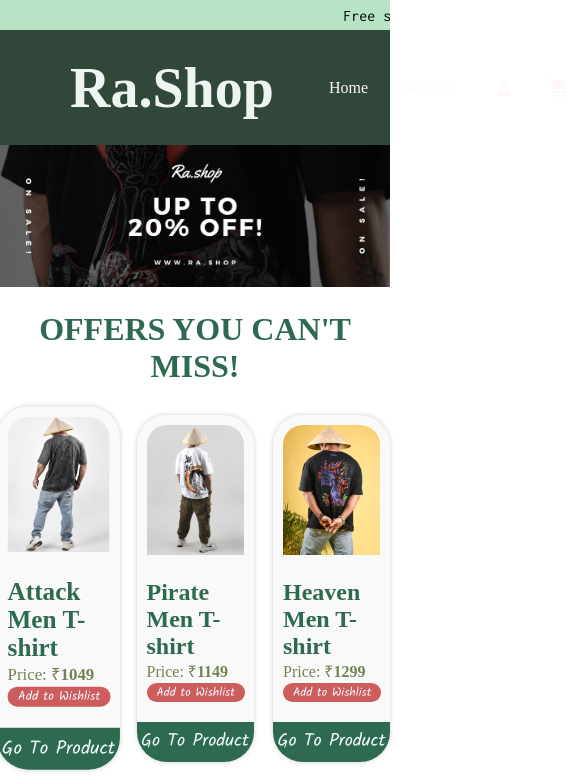
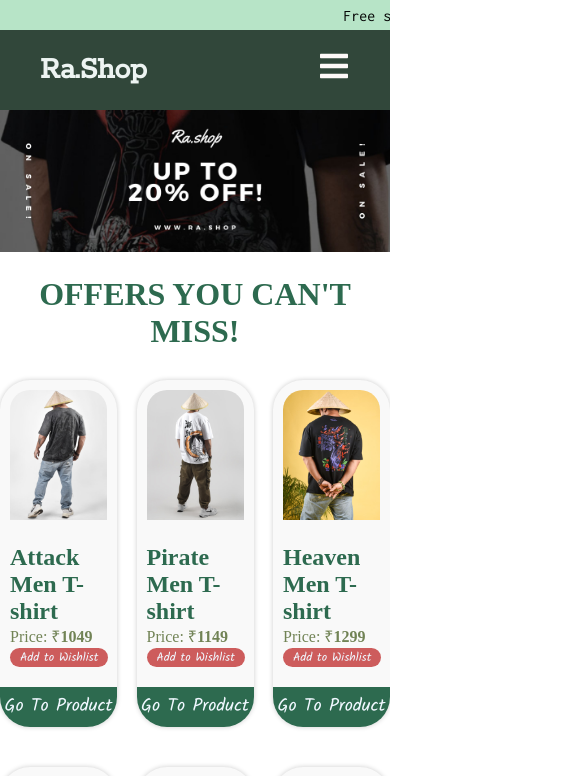
Before and after one commit to rakshixh/Ra.shop, a React (Create React App) app: page / in a window 390 px wide. Shown: the top 776 px of the page, 571 px wide, since content can reach past the window. Built offline with nearby package versions, Linux system fonts and the light colour scheme.

Commit message:
added responsiveness for header

```diff
--- a/src/components/Header.jsx
+++ b/src/components/Header.jsx
@@ -1,35 +1,56 @@
-import React from 'react'
-import { Link } from 'react-router-dom'
-import HeaderCSS from '../css/header.module.css'
-import { FaUser } from 'react-icons/fa'
-
-import {Stack, Badge} from '@mui/material';
-import ShoppingCartIcon from '@mui/icons-material/ShoppingCart';
+import React, { useState } from "react";
+import { Link } from "react-router-dom";
+import HeaderCSS from "../css/header.module.css";
+import { FaUser, FaBars, FaTimes } from "react-icons/fa";
+import { Stack, Badge } from "@mui/material";
+import ShoppingCartIcon from "@mui/icons-material/ShoppingCart";
 
 function Header() {
-  // get cart items from local storage to display the count on cart icon badge
-  const CartItemsJSON = localStorage.getItem('CartItems')
-  // convert from JSON to js array elements
-  const CartItems = JSON.parse(CartItemsJSON) || []
-  // find length of the array and set it to useState's variable
-  const CartItemsLength =  CartItems.length
+  const [menuOpen, setMenuOpen] = useState(false);
+
+  // Get cart items from local storage to display the count on cart icon badge
+  const CartItemsJSON = localStorage.getItem("CartItems");
+  const CartItems = JSON.parse(CartItemsJSON) || [];
+  const CartItemsLength = CartItems.length;
+
+  const toggleMenu = () => {
+    setMenuOpen(!menuOpen);
+  };
 
   return (
     <>
       <header className={HeaderCSS.header}>
-    <div> <Link to='/home' className={HeaderCSS.logotext}>Ra.Shop</Link> </div>
-
-    <ul className={HeaderCSS.ulist}>
-      <li className={HeaderCSS.list}> <Link to='/home' className={HeaderCSS.atag}> Home </Link> </li>
-      <li className={HeaderCSS.list}> <Link to='/wishlists' className={HeaderCSS.atag}> Wishlist </Link> </li>
-      <li className={HeaderCSS.list}> <Link to='/login' className={HeaderCSS.atag}>
-        <FaUser className={HeaderCSS.register_icon} /></Link>
+        <div>
+          <Link to="/home" className={HeaderCSS.logotext}>
+            Ra.Shop
+          </Link>
+        </div>
+        <div className={HeaderCSS.menuIcon} onClick={toggleMenu}>
+          {menuOpen ? <FaTimes /> : <FaBars />}
+        </div>
+        <ul
+          className={`${HeaderCSS.ulist} ${menuOpen ? HeaderCSS.menuOpen : ""}`}
+        >
+          <li className={HeaderCSS.list}>
+            <Link to="/home" className={HeaderCSS.atag}>
+              Home
+            </Link>
           </li>
           <li className={HeaderCSS.list}>
-        <Link to='/cart' className={HeaderCSS.atag}>
-          <Stack spacing={2} direction='row'>
-            <Badge badgeContent={CartItemsLength} color='primary'>
-              <ShoppingCartIcon/>
+            <Link to="/wishlists" className={HeaderCSS.atag}>
+              Wishlist
+            </Link>
+          </li>
+          <li className={HeaderCSS.list}>
+            <Link to="/login" className={HeaderCSS.atag}>
+              <FaUser className={HeaderCSS.register_icon} />
+            </Link>
+          </li>
+          <li className={HeaderCSS.list}>
+            <Link to="/cart" className={HeaderCSS.atag}>
+              <Stack spacing={2} direction="row">
+                <Badge badgeContent={CartItemsLength} color="primary">
+                  <ShoppingCartIcon />
                 </Badge>
               </Stack>
             </Link>
@@ -37,7 +58,7 @@ function Header() {
         </ul>
       </header>
     </>
-  )
+  );
 }
 
-export default Header
+export default Header;
--- a/src/css/header.module.css
+++ b/src/css/header.module.css
@@ -1,4 +1,4 @@
-
+@import url('https://fonts.googleapis.com/css2?family=Rokkitt&display=swap');
 
 .logotext {
     font-family: 'Rokkitt', serif;
@@ -15,12 +15,20 @@
     align-items: center;
     padding: 20px;
     background-color: #31473a;
+    position: relative;
+}
+
+.menuIcon {
+    display: none;
+    font-size: 2rem;
+    color: #fef9f8;
+    cursor: pointer;
+    margin-right: 20px;
 }
 
 .ulist {
     list-style: none;
     margin: 20px 50px 20px 20px;
-
     display: flex;
     align-items: center;
     justify-content: space-between;
@@ -34,7 +42,6 @@
 .atag {
     text-decoration: none;
     color: #fef9f8;
-
     display: flex;
     align-items: center;
 }
@@ -46,3 +53,35 @@
 .register_icon {
     margin-left: 5px;
 }
+
+/* Responsive adjustments */
+@media (max-width: 768px) {
+    .logotext {
+        font-size: 2rem;
+        margin-left: 20px;
+    }
+
+    .menuIcon {
+        display: block;
+    }
+
+    .ulist {
+        flex-direction: column;
+        align-items: flex-start;
+        position: absolute;
+        top: 100%;
+        left: 0;
+        right: 0;
+        background-color: #31473a;
+        padding: 10px 20px;
+        display: none;
+    }
+
+    .menuOpen {
+        display: flex;
+    }
+
+    .list {
+        margin: 10px 0;
+    }
+}
```
Lines whose indentation alone changed are shown as unchanged.
